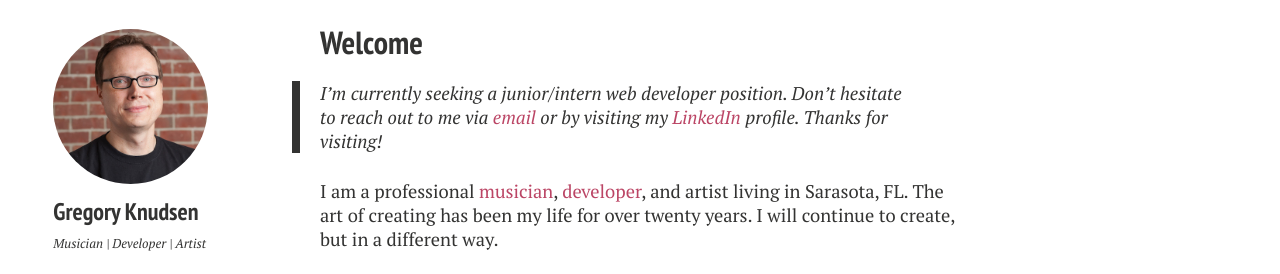
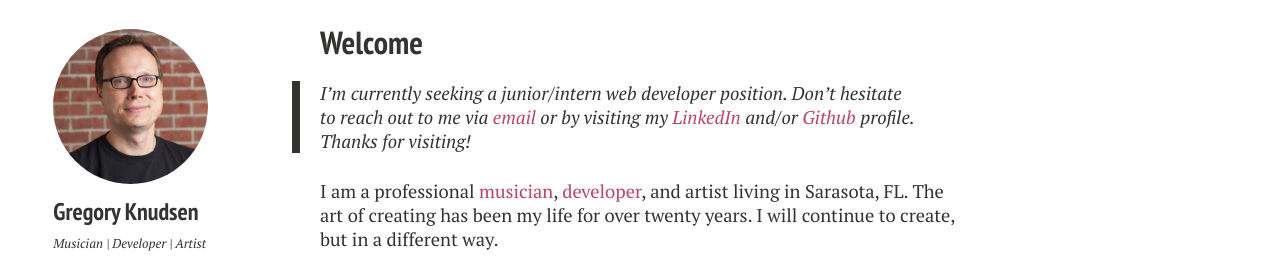
Before and after one commit to gregknudsen/gregknudsen.github.io, a Jekyll site: the page built from index.md, in a window 1280 px wide. Shown: the part 406-680 px from the top of the page. Built offline with Jekyll 4.4.1, drawn with Linux system fonts in a browser that asks for light colours; nearby versions of some CDN libraries.

Commit message:
add 'target blank' to links

```diff
--- a/index.md
+++ b/index.md
@@ -8,7 +8,7 @@
   feature: sarasotaSkyline.jpg
 ---
 
-> I'm currently seeking a junior/intern web developer position. Don't hesitate to reach out to me via [email](mailto:dev.artist15@gmail.com) or by visiting my [LinkedIn](https://www.linkedin.com/pub/gregory-knudsen/41/b33/64){:target="_blank"} profile. Thanks for visiting!
+> I'm currently seeking a junior/intern web developer position. Don't hesitate to reach out to me via [email](mailto:dev.artist15@gmail.com) or by visiting my [LinkedIn](https://www.linkedin.com/pub/gregory-knudsen/41/b33/64){:target="_blank"} and/or [Github](https://github.com/gregknudsen){:target="_blank"} profile. Thanks for visiting!
 
 I am a professional [musician](http://www.sarasotaorchestra.org/our-musicians/trumpet/greg-knudsen?referer=trombinoscope){:target="_blank"}, [developer](http://www.github.com/gregknudsen){:target="_blank"}, and artist living in Sarasota, FL. The art of creating has been my life for over twenty years. I will continue to create, but in a different way.<br><br>
 I'm a [family man](http://imgur.com/BAKjeyD){:target="_blank"}, <span id="former">former</span> scratch golfer, lover of all (well, most) things [Apple](http://www.apple.com){:target="_blank"}. I'm a [Walking Dead](http://www.amc.com/shows/the-walking-dead){:target="_blank"}, [Game of Thrones](http://www.hbo.com/game-of-thrones){:target="_blank"}, and [Leftovers](http://www.hbo.com/the-leftovers){:target="_blank"} fanatic.<br><br>
```
Also changed, not shown: _posts/2016-06-09-understand-the-question.md (+1 -1 lines).
